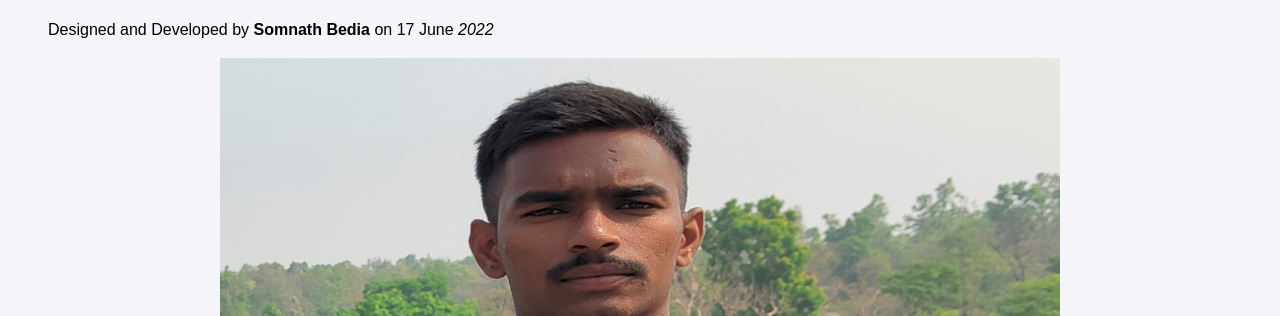
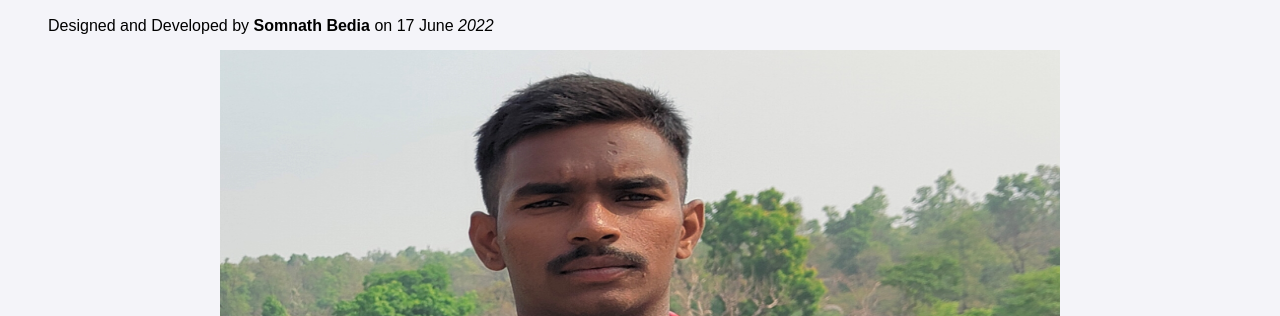
Before and after one commit to somnathbedia/Online-DB.github.io, a plain HTML site: page index.html in a window 1280 px wide. Shown: the part 784-1100 px from the top of the page. Drawn offline with Linux system fonts and the light colour scheme.

Commit message:
author-caption added

```diff
--- a/style.css
+++ b/style.css
@@ -6,6 +6,10 @@ h1{
 /* #nav_item{
 
 } */
+
+#Author-Caption{
+    line-height: 1;
+}
 
 h3{
     font-size: 27px;
```
